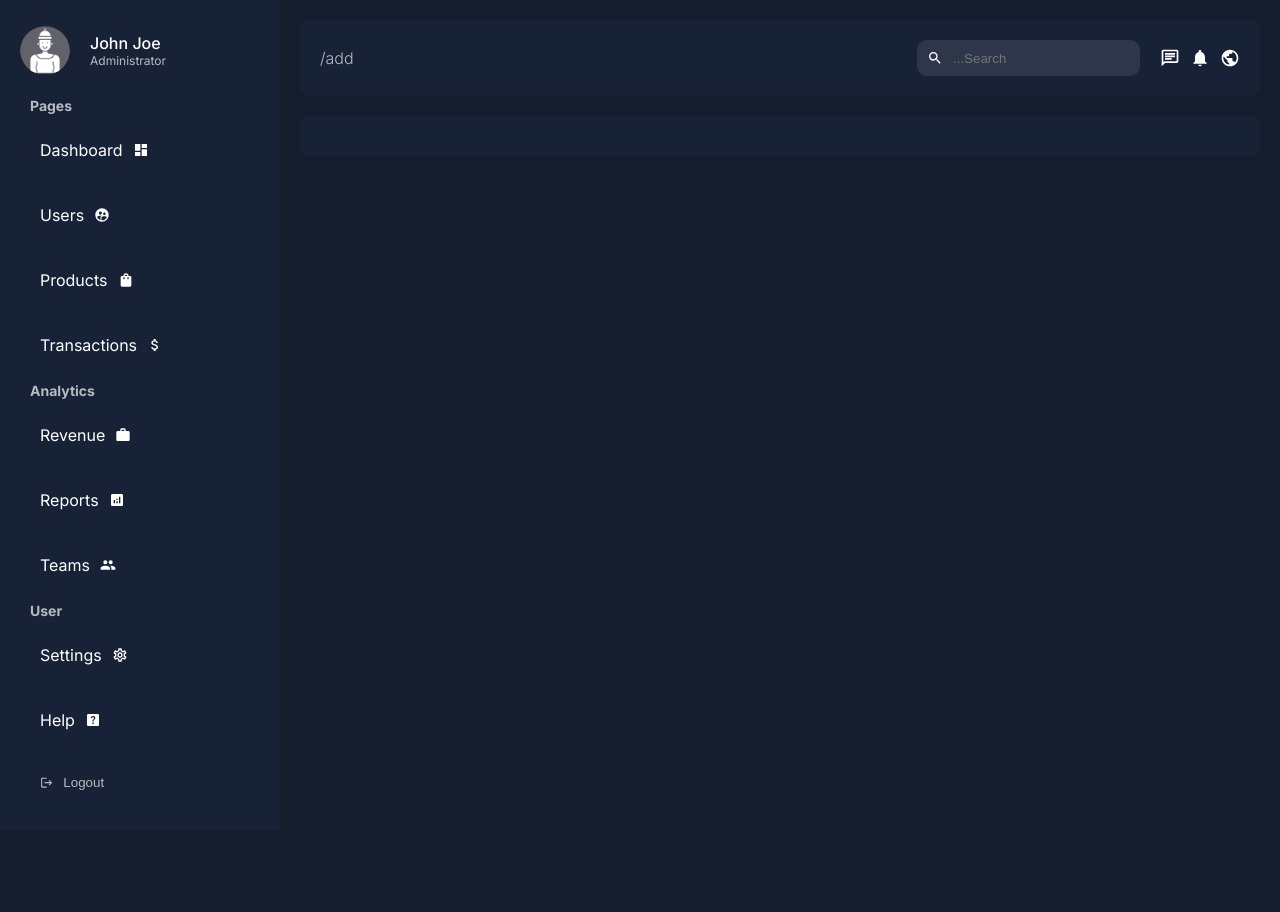
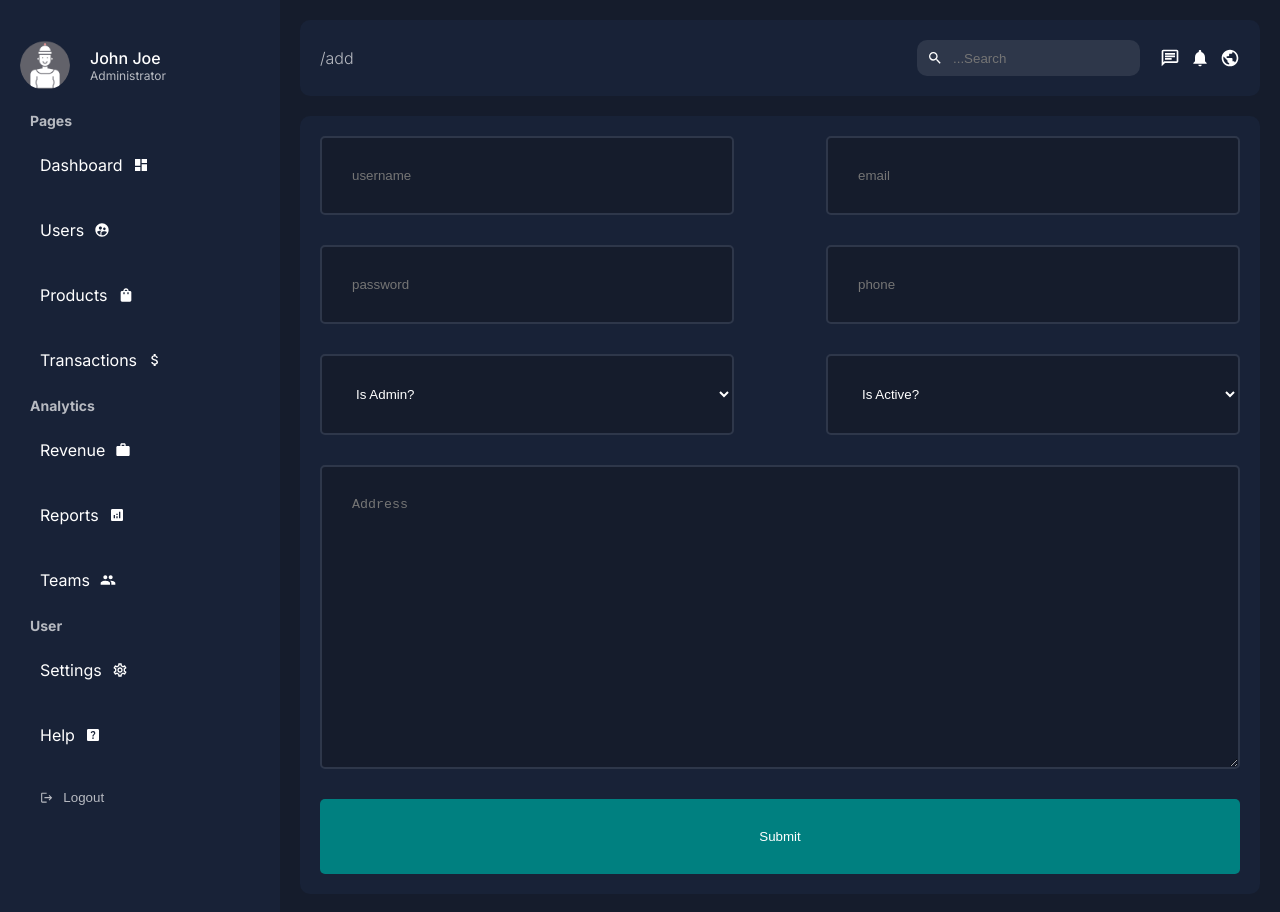
Before and after one commit to Js21study/Next-Dashbord, a Next.js app: page /dashboard/users/add in a window 1280 px wide. Before the commit the page ends 830 px from the top, so only its background shows below. Built offline with nearby package versions, Linux system fonts and the light colour scheme.

Commit message:
add user logic

```diff
--- a/src/app/(pages)/dashboard/users/add/page.tsx
+++ b/src/app/(pages)/dashboard/users/add/page.tsx
@@ -1,41 +1,98 @@
-// import { addUser } from "@/app/lib/actions";
+'use client';
+import { ChangeEvent, FormEvent, useState } from 'react';
+import { IUser } from '@/app/@types/User';
+import { addUser } from '@/app/lib/actions';
 import styles from '@/app/ui/dashboard/users/addUser/addUser.module.css';
 
 const AddUserPage = () => {
+  const [formData, setFormData] = useState<IUser>({
+    username: '',
+    email: '',
+    password: '',
+    phone: '',
+    address: '',
+    isAdmin: '',
+    isActive: '',
+  });
+
+  const handleChange = (
+    e: ChangeEvent<HTMLInputElement | HTMLSelectElement | HTMLTextAreaElement>,
+  ) => {
+    const { name, value } = e.target;
+    setFormData((prevData: IUser) => ({
+      ...prevData,
+      [name]: value,
+    }));
+  };
+
+  const handleSubmit = async (e: FormEvent<HTMLFormElement>) => {
+    e.preventDefault();
+    console.log(formData);
+
+    try {
+      // Assuming addUser is a function that sends data to your server or API
+      await addUser(formData);
+      alert('User added successfully!');
+    } catch (error) {
+      console.error('Error adding user:', error);
+      alert('Failed to add user.');
+    }
+  };
+
   return (
     <div className={styles.container}>
-      {/* <form action={addUser} className={styles.form}>
-        <input type="text" placeholder="username" name="username" required />
-        <input type="email" placeholder="email" name="email" required />
+      <form onSubmit={handleSubmit} className={styles.form}>
+        <input
+          type="text"
+          placeholder="username"
+          name="username"
+          value={formData.username}
+          onChange={handleChange}
+          required
+        />
+        <input
+          type="email"
+          placeholder="email"
+          name="email"
+          value={formData.email}
+          onChange={handleChange}
+          required
+        />
         <input
           type="password"
           placeholder="password"
           name="password"
+          value={formData.password}
+          onChange={handleChange}
           required
         />
-        <input type="phone" placeholder="phone" name="phone" />
-        <select name="isAdmin" id="isAdmin">
-          <option value={false}>
-            Is Admin?
-          </option>
-          <option value={true}>Yes</option>
-          <option value={false}>No</option>
+        <input
+          type="tel"
+          placeholder="phone"
+          name="phone"
+          value={formData.phone}
+          onChange={handleChange}
+        />
+        <select name="isAdmin" value={formData.isAdmin} onChange={handleChange}>
+          <option value="">Is Admin?</option>
+          <option value="true">Yes</option>
+          <option value="false">No</option>
         </select>
-        <select name="isActive" id="isActive">
-          <option value={true}>
-            Is Active?
-          </option>
-          <option value={true}>Yes</option>
-          <option value={false}>No</option>
+        <select name="isActive" value={formData.isActive} onChange={handleChange}>
+          <option value="">Is Active?</option>
+          <option value="true">Yes</option>
+          <option value="false">No</option>
         </select>
         <textarea
           name="address"
           id="address"
           rows={16}
           placeholder="Address"
+          value={formData.address}
+          onChange={handleChange}
         ></textarea>
         <button type="submit">Submit</button>
-      </form> */}
+      </form>
     </div>
   );
 };
--- a/src/app/@types/User.ts
+++ b/src/app/@types/User.ts
@@ -1,11 +1,11 @@
 export interface IUser {
-  _id: string;
+  _id?: string;
   username: string;
   email: string;
   password: string;
   img?: string;
-  isAdmin?: boolean;
-  isActive?: boolean;
+  isAdmin?: string;
+  isActive?: string;
   phone?: string;
   address?: string;
   createdAt?: Date;
--- a/src/app/lib/actions.ts
+++ b/src/app/lib/actions.ts
@@ -37,7 +37,7 @@ export const addUser = async (formData: any) => {
   redirect('/dashboard/users');
 };
 
-// export const updateUser = async (formData) => {
+// export const updateUser = async (formData: any) => {
 //   const { id, username, email, password, phone, address, isAdmin, isActive } =
 //     Object.fromEntries(formData);
 
```
